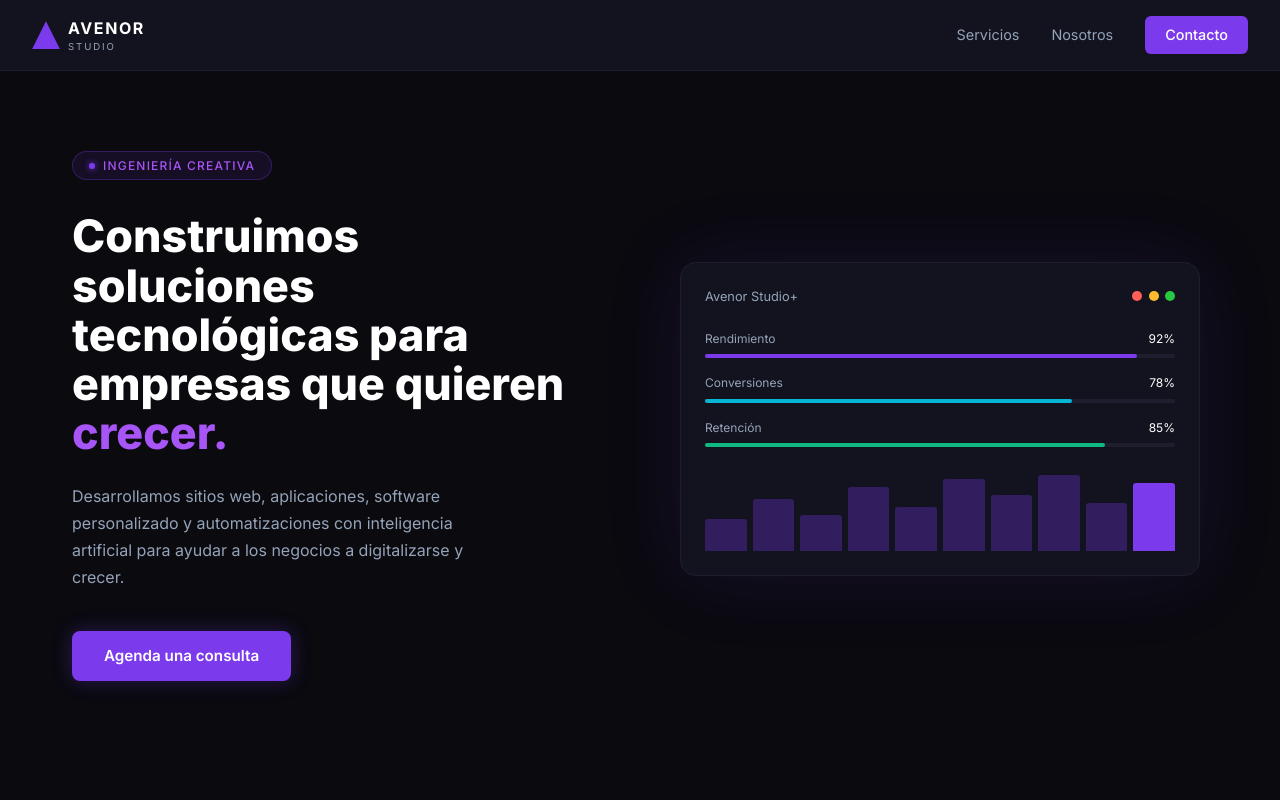
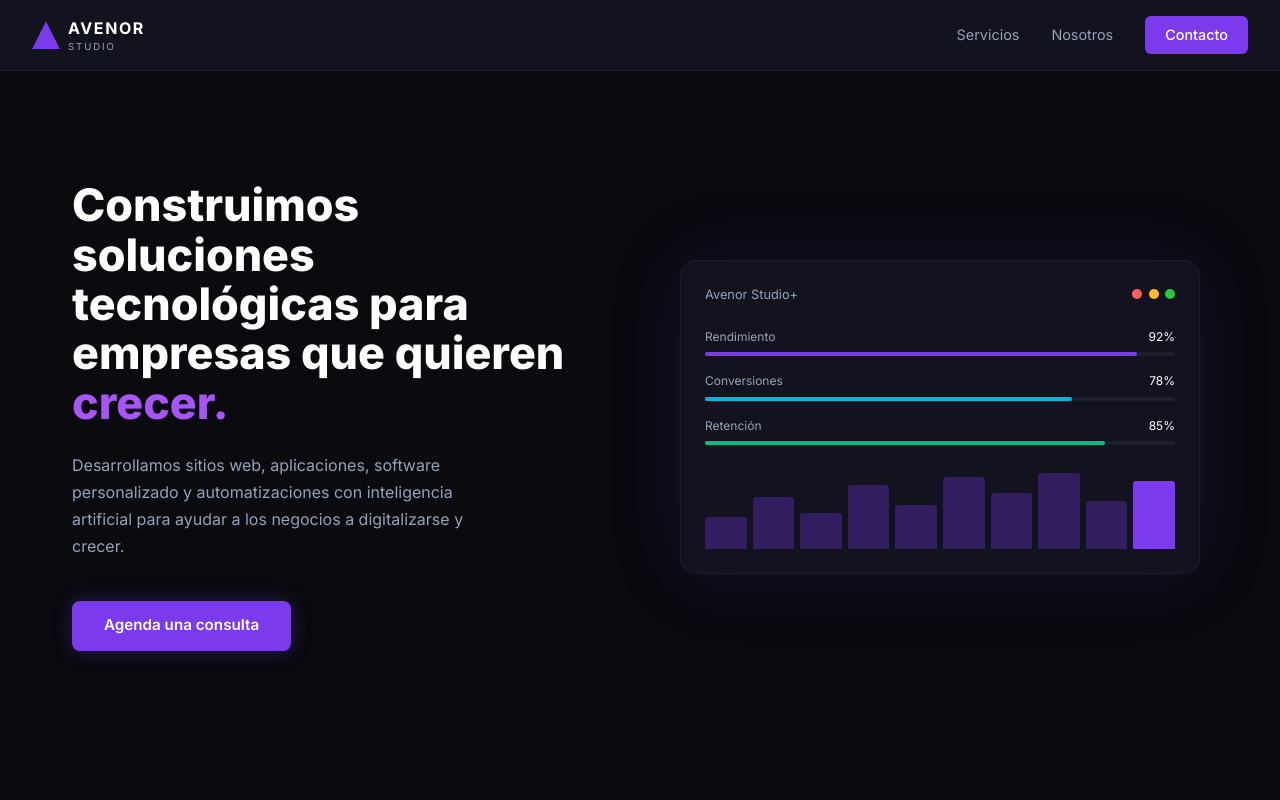
Before and after one commit to christianFiol8/avenor-studio, a Next.js app: page / in a window 1280 px wide. Shown: the top 800 px of the page. Built offline with nearby package versions, Linux system fonts and the light colour scheme.

Commit message:
fix: cambio de footer

```diff
--- a/app/globals.css
+++ b/app/globals.css
@@ -342,71 +342,23 @@ body {
 }
 
 /* ── FOOTER ── */
-.footer-grid {
-  display: grid;
-  grid-template-columns: 2fr 1fr 1fr 1fr;
-  gap: 3rem;
-  margin-bottom: 3rem;
+.footer-simple {
+  display: flex;
+  align-items: center;
+  justify-content: space-between;
+  gap: 1.5rem;
 }
 
-.footer-logo {
+.footer-social {
   display: flex;
   align-items: center;
-  gap: 0.5rem;
-  margin-bottom: 1rem;
+  gap: 1.25rem;
 }
 
-.footer-logo-icon {
-  width: 24px;
-  height: 24px;
-  background: var(--accent-purple);
-  clip-path: polygon(50% 0%, 100% 100%, 0% 100%);
-}
-
-.footer-logo-text {
-  color: var(--text-primary);
-  font-weight: 700;
-  font-size: 0.9rem;
-  letter-spacing: 0.1em;
-}
-
-.footer-logo-sub {
+.footer-copyright {
   color: var(--text-secondary);
-  font-size: 0.55rem;
-  letter-spacing: 0.2em;
-}
-
-.footer-desc {
-  color: var(--text-secondary);
-  font-size: 0.85rem;
-  line-height: 1.6;
-  max-width: 220px;
-}
-
-.footer-col-title {
-  color: var(--text-primary);
-  font-weight: 600;
-  font-size: 0.9rem;
-  margin-bottom: 1.25rem;
-}
-
-.footer-links {
-  display: flex;
-  flex-direction: column;
-  gap: 0.75rem;
-}
-
-.footer-link {
-  color: var(--text-secondary);
-  text-decoration: none;
-  font-size: 0.85rem;
-  transition: color 0.2s ease;
-}
-
-.footer-bottom {
-  border-top: 1px solid var(--border);
-  padding-top: 1.5rem;
-  text-align: center;
+  font-size: 0.8rem;
+  text-align: right;
 }
 
 /* ── HERO ── */
@@ -510,11 +462,6 @@ body {
     gap: 1rem;
   }
 
-  .footer-grid {
-    grid-template-columns: 1fr;
-    gap: 2rem;
-  }
-
   .nosotros-metrica {
     min-height: 200px;
   }
@@ -525,6 +472,17 @@ body {
 
   .nosotros-percent {
     font-size: 2rem;
+  }
+
+  .footer-simple {
+    flex-direction: column !important;
+    align-items: center !important;
+    text-align: center !important;
+    gap: 1.5rem !important;
+  }
+
+  .footer-copyright {
+    text-align: center !important;
   }
 }
 
--- a/components/layout/Footer.jsx
+++ b/components/layout/Footer.jsx
@@ -1,79 +1,76 @@
 "use client"
-const columnas = [
-  {
-    titulo: "Compañía",
-    links: [
-      { label: "Servicios", href: "#servicios" },
-      { label: "Proyectos", href: "#proyectos" },
-      { label: "Sobre Nosotros", href: "#nosotros" },
-    ],
-  },
-  {
-    titulo: "Social",
-    links: [
-      { label: "LinkedIn", href: "#" },
-      { label: "Instagram", href: "#" },
-      { label: "Twitter (X)", href: "#" },
-    ],
-  },
-  {
-    titulo: "Contacto",
-    links: [
-      { label: "WhatsApp", href: "#" },
-      { label: "Email", href: "#" },
-      { label: "Agendar llamada", href: "#" },
-    ],
-  },
-];
-
 export default function Footer() {
   return (
     <footer
       style={{
         backgroundColor: "var(--bg-primary)",
         borderTop: "1px solid var(--border)",
-        padding: "4rem 2rem 2rem",
+        padding: "2rem",
       }}
     >
       <div className="section-container">
-        <div className="footer-grid">
-          <div>
-            <div className="footer-logo">
-              <div className="footer-logo-icon" />
-              <div>
-                <span className="footer-logo-text">AVENOR</span>
-                <div className="footer-logo-sub">STUDIO</div>
-              </div>
+        <div className="footer-simple">
+
+          {/* Logo igual que Navbar */}
+          <div style={{ display: "flex", alignItems: "center", gap: "0.5rem" }}>
+            <div
+              style={{
+                width: "24px",
+                height: "24px",
+                background: "var(--accent-purple)",
+                clipPath: "polygon(50% 0%, 100% 100%, 0% 100%)",
+                flexShrink: 0,
+              }}
+            />
+            <div>
+              <span
+                style={{
+                  color: "var(--text-primary)",
+                  fontWeight: 700,
+                  fontSize: "0.9rem",
+                  letterSpacing: "0.1em",
+                  display: "block",
+                }}
+              >
+                AVENOR
+              </span>
+              <span
+                style={{
+                  color: "var(--text-secondary)",
+                  fontSize: "0.55rem",
+                  letterSpacing: "0.2em",
+                  display: "block",
+                }}
+              >
+                STUDIO
+              </span>
             </div>
-            <p className="footer-desc">
-              Construyendo el futuro digital de las empresas con ingeniería de precisión.
-            </p>
           </div>
 
-          {columnas.map((col) => (
-            <div key={col.titulo}>
-              <h4 className="footer-col-title">{col.titulo}</h4>
-              <div className="footer-links">
-                {col.links.map((link) => (
-                  <a
-                    key={link.label}
-                    href={link.href}
-                    className="footer-link"
-                    onMouseEnter={(e) => { e.target.style.color = "var(--text-primary)"; }}
-                    onMouseLeave={(e) => { e.target.style.color = "var(--text-secondary)"; }}
-                  >
-                    {link.label}
-                  </a>
-                ))}
-              </div>
-            </div>
-          ))}
-        </div>
+          {/* Instagram */}
+          <a
+            href="#"
+            aria-label="Instagram"
+            style={{
+              color: "var(--text-secondary)",
+              transition: "color 0.2s ease",
+              display: "flex",
+            }}
+            onMouseEnter={(e) => { e.currentTarget.style.color = "var(--accent-purple-light)"; }}
+            onMouseLeave={(e) => { e.currentTarget.style.color = "var(--text-secondary)"; }}
+          >
+            <svg width="22" height="22" viewBox="0 0 24 24" fill="none" stroke="currentColor" strokeWidth="1.5">
+              <rect x="2" y="2" width="20" height="20" rx="5" />
+              <circle cx="12" cy="12" r="5" />
+              <circle cx="17.5" cy="6.5" r="1" fill="currentColor" />
+            </svg>
+          </a>
 
-        <div className="footer-bottom">
-          <p style={{ color: "var(--text-secondary)", fontSize: "0.8rem" }}>
-            © 2026 Avenor Studio. Digital solutions for the engineering-led era.
+          {/* Copyright */}
+          <p className="footer-copyright">
+            © 2026 Avenor Studio. Todos los derechos reservados.
           </p>
+
         </div>
       </div>
     </footer>
--- a/components/sections/Hero.jsx
+++ b/components/sections/Hero.jsx
@@ -45,39 +45,6 @@ export default function Hero() {
           transition: "opacity 0.7s ease, transform 0.7s ease",
         }}
       >
-        <div
-          style={{
-            display: "inline-flex",
-            alignItems: "center",
-            gap: "0.5rem",
-            backgroundColor: "rgba(124, 58, 237, 0.1)",
-            border: "1px solid rgba(124, 58, 237, 0.3)",
-            borderRadius: "999px",
-            padding: "0.3rem 1rem",
-            marginBottom: "2rem",
-          }}
-        >
-          <div
-            style={{
-              width: "6px",
-              height: "6px",
-              borderRadius: "50%",
-              backgroundColor: "var(--accent-purple)",
-              boxShadow: "0 0 6px var(--accent-purple)",
-            }}
-          />
-          <span
-            style={{
-              color: "var(--accent-purple-light)",
-              fontSize: "0.75rem",
-              letterSpacing: "0.1em",
-              fontWeight: 500,
-            }}
-          >
-            INGENIERÍA CREATIVA
-          </span>
-        </div>
-
         <h1
           style={{
             fontSize: "clamp(2rem, 3.5vw, 3rem)",
```
